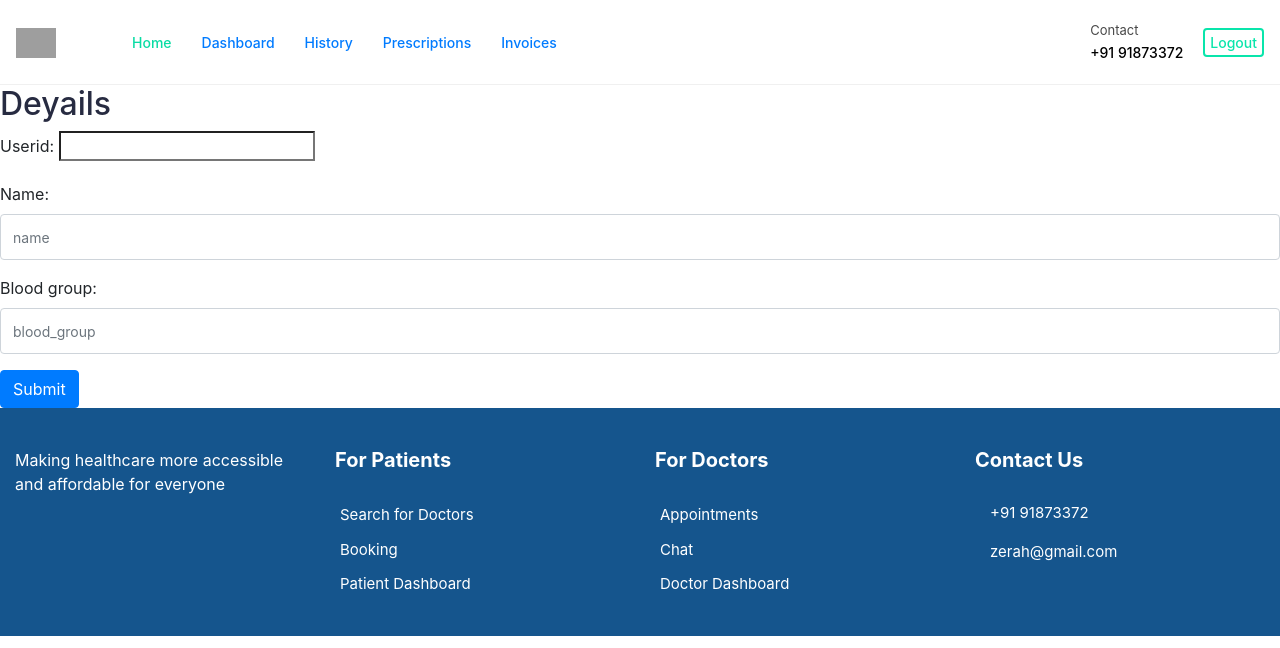
After one commit to annu12340/Hackathon, a Django app: page /details/ in a window 1280 px wide. The commit adds this page. Shown: the top 648 px of the page. Run offline with Django 3.2, Linux system fonts and the light colour scheme; some libraries are stand-ins or nearby versions; grey boxes are pictures that could not be loaded.

Commit message:
Working on the usr info form

```diff
--- a/templates/home.html
+++ b/templates/home.html
@@ -11,7 +11,7 @@
       <!-- Header -->
       <header id="home" class="header-area pt-100">
          <div class="shape header-shape-one">
-            <img src="{% static 'images/shape-1.png' %}" alt="shape" />
+            <img src="/static/images/shape-1.png" alt="shape" />
          </div>
 
          <div class="shape header-shape-tow animation-one">
--- /dev/null
+++ b/templates/user/details.html
@@ -0,0 +1,9 @@
+{% extends 'base.html' %} {% block content %}
+<h2>Deyails</h2>
+
+<form method="post">
+   {% csrf_token %} {{ form.as_p }}
+   <button type="submit" class="btn btn-primary">Submit</button>
+</form>
+
+{% endblock %}
--- a/user/forms.py
+++ b/user/forms.py
@@ -1,5 +1,5 @@
 from django import forms
-from .models import User
+from .models import User, UserDetails
 
 
 class UserForm(forms.ModelForm):
@@ -10,3 +10,13 @@ class UserForm(forms.ModelForm):
             'username': forms.TextInput(attrs={'class': 'form-control', 'placeholder': 'Username'}),
             'password': forms.PasswordInput(attrs={'class': 'form-control', 'placeholder': 'Password'})
         }
+
+
+class UserDetailsForm(forms.ModelForm):
+    class Meta:
+        model = UserDetails
+        fields = ['userid','name', 'blood_group']
+        widgets = {
+            'name': forms.TextInput(attrs={'class': 'form-control', 'placeholder': 'name'}),
+            'blood_group': forms.PasswordInput(attrs={'class': 'form-control', 'placeholder': 'blood_group'})
+        }
--- a/user/models.py
+++ b/user/models.py
@@ -20,3 +20,11 @@ class Appointments(models.Model):
 
     def __str__(self):
         return "patient "+str(self.patientid)+" doctor "+str(self.doctorid)
+
+class UserDetails(models.Model):
+    userid = models.IntegerField()
+    name = models.CharField(max_length=120)
+    blood_group = models.CharField(max_length=10)
+
+    def __str__(self):
+        return "User "+str(self.userid)
--- a/user/urls.py
+++ b/user/urls.py
@@ -1,11 +1,11 @@
 from django.urls import path
-from .views import login_page, register_page, landingpage, dashboard
+from .views import login_page, register_page, landingpage, dashboard, user_details
 
 urlpatterns = [
 
     path('', landingpage, name='landingpage'),
     path('login/', login_page, name='login'),
     path('register/', register_page, name='register'),
-
+    path('details/', user_details, name='details'),
     path('dashboard/', dashboard, name='dashboard'),
 ]
--- a/user/views.py
+++ b/user/views.py
@@ -1,6 +1,6 @@
 from django.shortcuts import render, redirect
 from django.contrib import messages
-from .forms import UserForm
+from .forms import UserForm, UserDetailsForm
 
 from .models import User
 # from xyz.models import Abc
@@ -55,6 +55,18 @@ def register_page(request):
 def landingpage(request):
     return render(request, 'home.html')
 
+
+def user_details(request):
+    if request.method == 'POST':
+        form = UserDetailsForm(request.POST)
+        if form.is_valid():
+            form.save()
+            # Redirect to a success page or do something else
+    else:
+        form = UserDetailsForm()
+
+    return render(request, 'user/details.html', {'form': form})
+
 def dashboard(request):
 
     context = {
```
Also changed, not shown: db.sqlite3, user/migrations/0001_initial.py (added), user/migrations/__init__.py (added).
